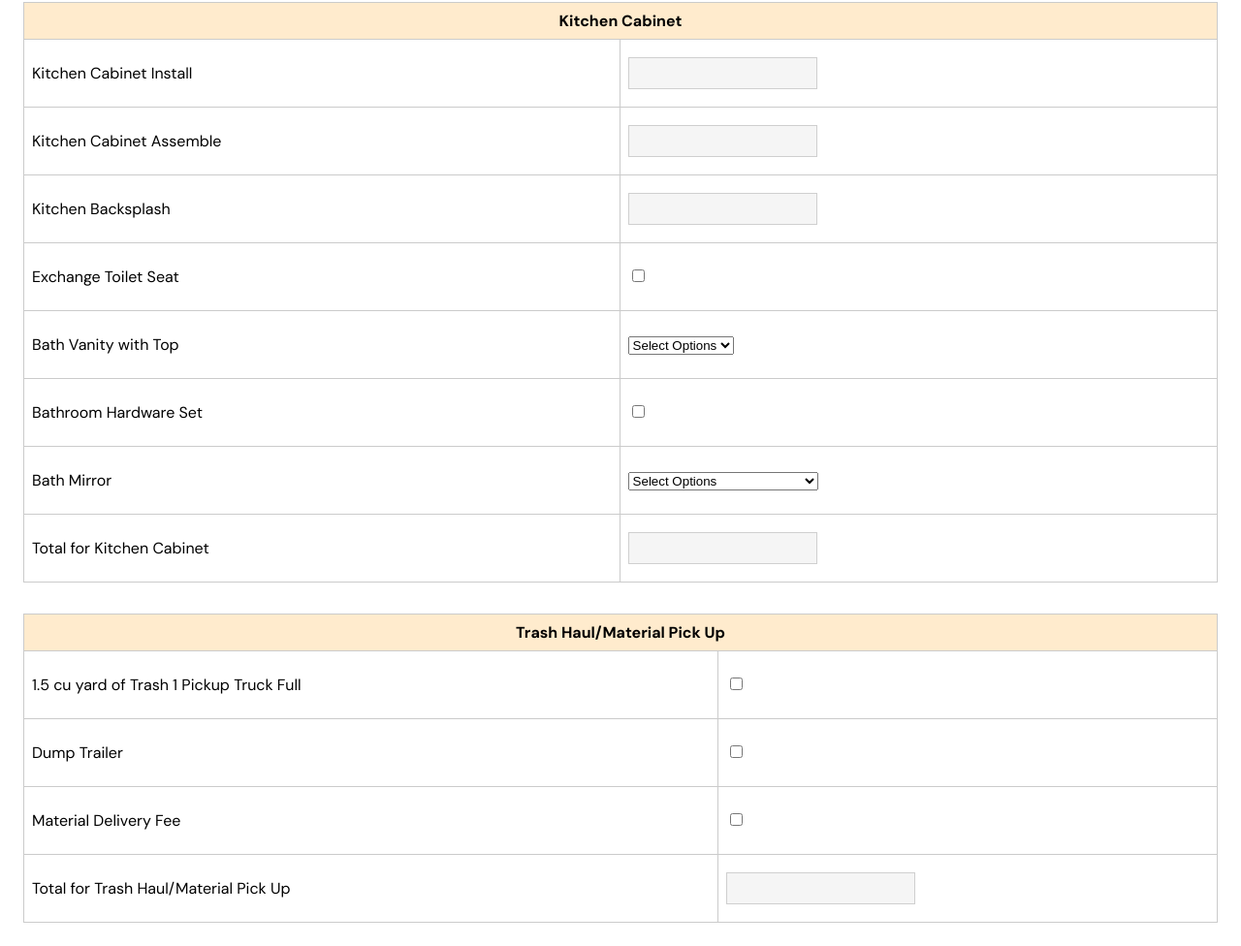
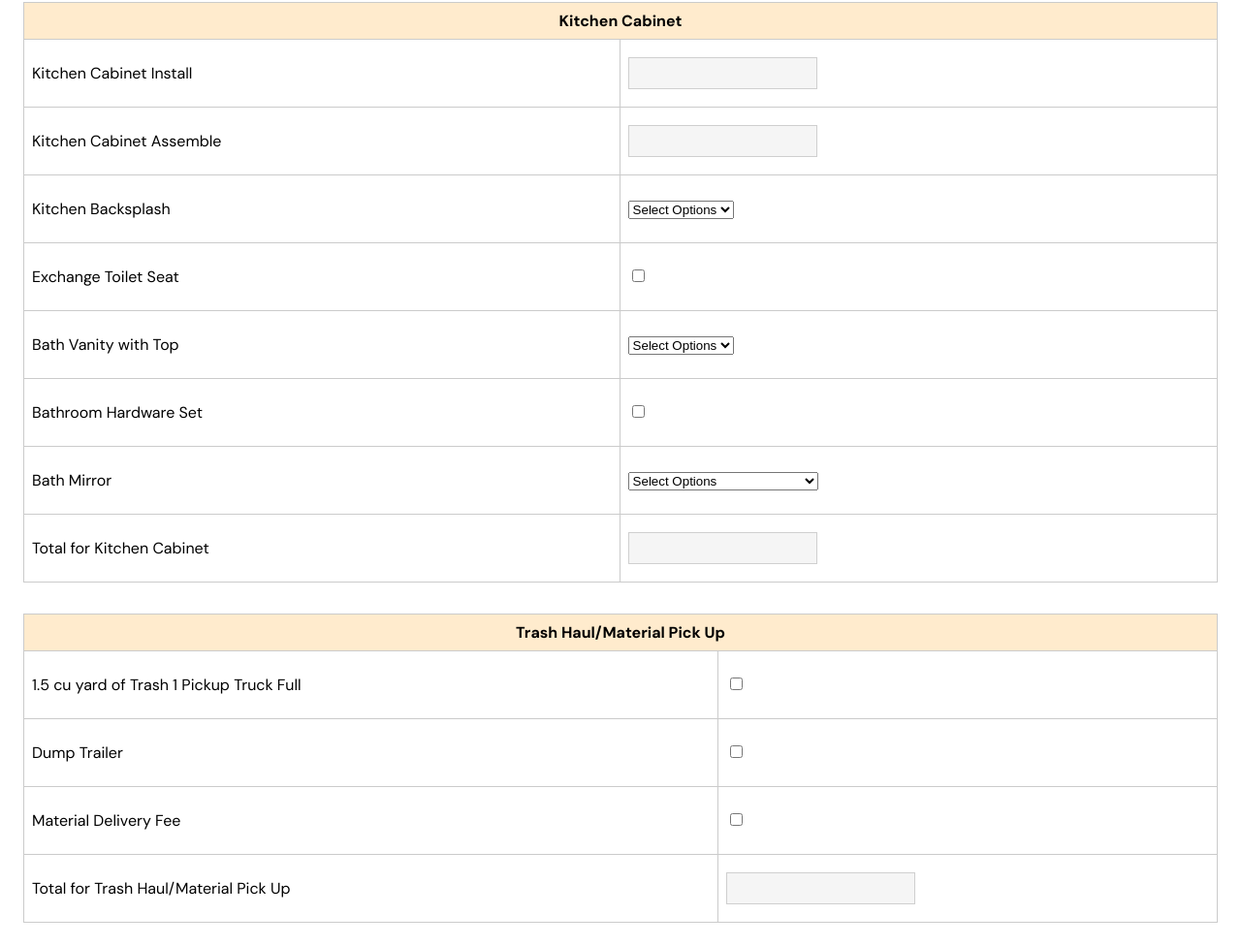
Before and after one commit to bendgn/txrr-calculator, a plain HTML site: page index.html in a window 1280 px wide. Shown: the part 7266-8242 px from the top of the page at 97% size. Drawn offline with nearby package versions, Linux system fonts and the light colour scheme.

Commit message:
Initial Commit

```diff
--- a/index.html
+++ b/index.html
@@ -1402,14 +1402,14 @@
         <tr>
           <td><p>Kitchen Backsplash</p></td>
           <td>
-            <input
-              class="form-calculator"
-              type="number"
-              name="kitchen-backsplash"
-              id="kitchenBacksplash"
-              minimum="800"
-              title="Minimum 800"
-            />
+            <select name="kitchen-backsplash" id="kitchenBacksplash">
+              <option value="">Select Options</option>
+              <option value="14">4x4</option>
+              <option value="12.50">6x6</option>
+              <option value="10">10x10</option>
+              <option value="8.50">12x12</option>
+              <option value="6.50">12x24</option>
+            </select>
           </td>
         </tr>
         <tr>
```
